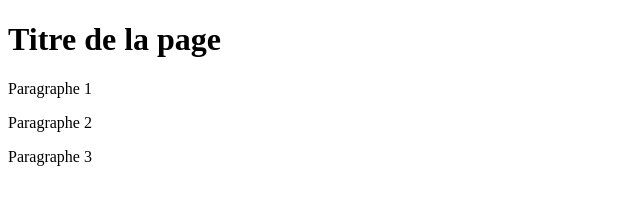
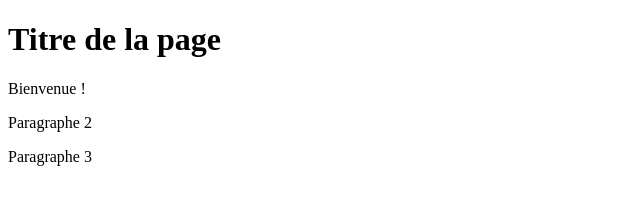
Before and after one commit to antoiiinee41/tutoGit, a plain HTML site: page index.html in a window 1280 px wide. Shown: the full height of the page, 0-640 px from the left. Drawn offline with Linux system fonts and the light colour scheme.

Commit message:
initialisation du projet

```diff
--- a/index.html
+++ b/index.html
@@ -7,7 +7,7 @@
 </head>
 <body>
     <h1>Titre de la page</h1>
-    <p>Paragraphe 1</p>
+    <p>Bienvenue !</p>
     <p>Paragraphe 2</p>
     <p>Paragraphe 3</p>
 </body>
```
